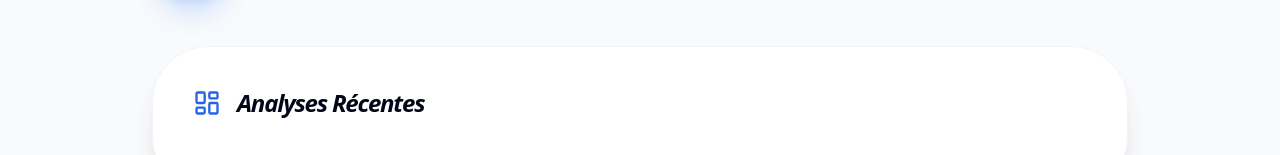
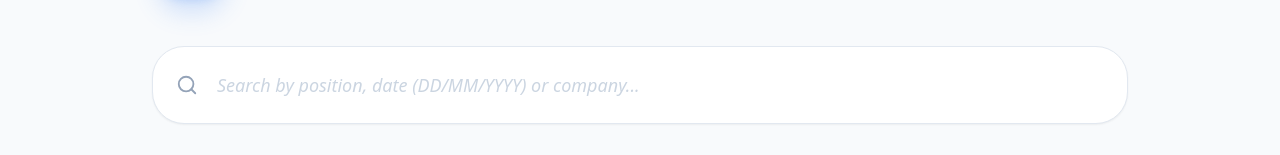
Before and after one commit to Kofficyriaque/front, a React (Vite) app: page /history in a window 1280 px wide. Shown: the part 226-381 px from the top of the page. Built offline with nearby package versions, Linux system fonts and the light colour scheme; no server answers.

Commit message:
history borne de recherche

```diff
--- a/src/i18n.ts
+++ b/src/i18n.ts
@@ -30,6 +30,17 @@
         profile_field_email: 'Email Address',
         profile_field_role: 'Position / Role',
         profile_field_location: 'Location',
+      },
+      history: {
+        title: 'History',
+        subtitle: 'Consult your archived analyses.',
+        searchPlaceholder: 'Search by position, date (DD/MM/YYYY) or company...',
+        activeFilter: 'Active filter',
+        allAnalyses: 'All analyses',
+        analyzedOn: 'Analyzed on',
+        noArchive: 'No matching archive',
+        noArchiveDesc: 'We found no analysis for the search',
+        clearFilters: 'Clear filters',
       },
       landing: {
         titleLine1: 'The truth about IT salaries.',
@@ -375,6 +386,17 @@
         profile_field_role: 'Poste / Rôle',
         profile_field_location: 'Localisation',
       },
+      history: {
+        title: 'Historique',
+        subtitle: 'Consultez vos analyses archivées.',
+        searchPlaceholder: 'Rechercher par poste, date (JJ/MM/AAAA) ou entreprise...',
+        activeFilter: 'Filtre actif',
+        allAnalyses: 'Toutes les analyses',
+        analyzedOn: 'Analysé le',
+        noArchive: 'Aucune archive correspondante',
+        noArchiveDesc: 'Nous n\'avons trouvé aucune analyse pour la recherche',
+        clearFilters: 'Effacer les filtres',
+      },
       landing: {
 
         titleLine1: "L'intelligence du marché IT.",
--- a/src/pages/History.tsx
+++ b/src/pages/History.tsx
@@ -1,12 +1,15 @@
 import React, { useEffect, useState } from 'react';
-import { History, LayoutDashboard, ChevronRight } from 'lucide-react';
+import { History, LayoutDashboard, ChevronRight, Search, X } from 'lucide-react';
+import { useTranslation } from 'react-i18next';
 import getUserHistory from '../utils/history';
 import type { HistoryReponse } from '../types/history';
 
 
 
 const HistoryPage: React.FC = () => {
+  const { t } = useTranslation();
   const [listeHistorique, setHistorique] = useState<HistoryReponse[]>([]);
+  const [searchTerm, setSearchTerm] = useState('');
 
 
   useEffect(() => {
@@ -17,7 +20,7 @@
       setHistorique(hist);
     }
     history();
-  }, [listeHistorique]);
+  }, []);
 
   return (
     <div className="animate-in fade-in slide-in-from-bottom-6 duration-700 pb-32 pt-20">
@@ -30,6 +33,27 @@
             <h1 className="text-5xl font-black text-slate-950 dark:text-white tracking-tighter italic">Mon Historique</h1>
             <p className="text-lg text-slate-500 font-medium italic">Retrouvez toutes vos analyses passées.</p>
           </div>
+        </div>
+        {/* RECHERCHE - LA BORNE */}
+        <div className="relative mb-8 group">
+          <div className="absolute left-6 top-1/2 -translate-y-1/2 text-slate-400 group-focus-within:text-blue-600 transition-colors">
+            <Search size={22} />
+          </div>
+          <input
+            type="text"
+            value={searchTerm}
+            onChange={(e) => setSearchTerm(e.target.value)}
+            placeholder={t('history.searchPlaceholder')}
+            className="w-full pl-16 pr-14 py-6 bg-white dark:bg-slate-900 border border-slate-200 dark:border-slate-800 rounded-[2rem] shadow-sm outline-none focus:ring-4 focus:ring-blue-600/5 focus:border-blue-600 dark:focus:border-blue-500 text-lg font-medium italic transition-all dark:text-white placeholder:text-slate-300 dark:placeholder:text-slate-700"
+          />
+          {searchTerm && (
+            <button
+              onClick={() => setSearchTerm('')}
+              className="absolute right-6 top-1/2 -translate-y-1/2 w-8 h-8 flex items-center justify-center bg-slate-100 dark:bg-slate-800 hover:bg-slate-200 dark:hover:bg-slate-700 text-slate-500 rounded-full transition-all animate-in zoom-in duration-200"
+            >
+              <X size={16} />
+            </button>
+          )}
         </div>
 
         <div className="bg-white dark:bg-slate-950 rounded-[3.5rem] shadow-xl border border-slate-100 dark:border-slate-800 overflow-hidden">
@@ -44,13 +68,10 @@
             {listeHistorique?.map((item) => (
               <div key={item.idHistorique} className="p-8 rounded-[2.5rem] hover:bg-slate-50 dark:hover:bg-slate-800 transition-all flex items-center justify-between group border-b border-transparent last:border-none">
                 <div className="flex items-center gap-8">
-                  <div className="w-16 h-16 bg-white dark:bg-slate-950 rounded-2xl flex items-center justify-center text-2xl font-black text-blue-600 dark:text-blue-400 shadow-sm border border-slate-100 dark:border-slate-800">
-                    {item.salaire_predit}%
-                  </div>
                   <div>
-                    <h4 className="text-xl font-black text-slate-950 dark:text-white italic">{item.salaire_predit}</h4>
+                    <h4 className="text-xl font-black text-slate-950 dark:text-white italic">{item.titre}</h4>
                     <p className="text-sm font-bold text-slate-400 flex items-center gap-2">
-                      {item.salaire_predit} • <span className="text-blue-600 dark:text-blue-400">{item.salaire_predit}</span>
+                      {item.salaire_min} - <span className="text-blue-600 dark:text-blue-400">{item.salaire_predit}</span>
                     </p>
                   </div>
                 </div>
```
